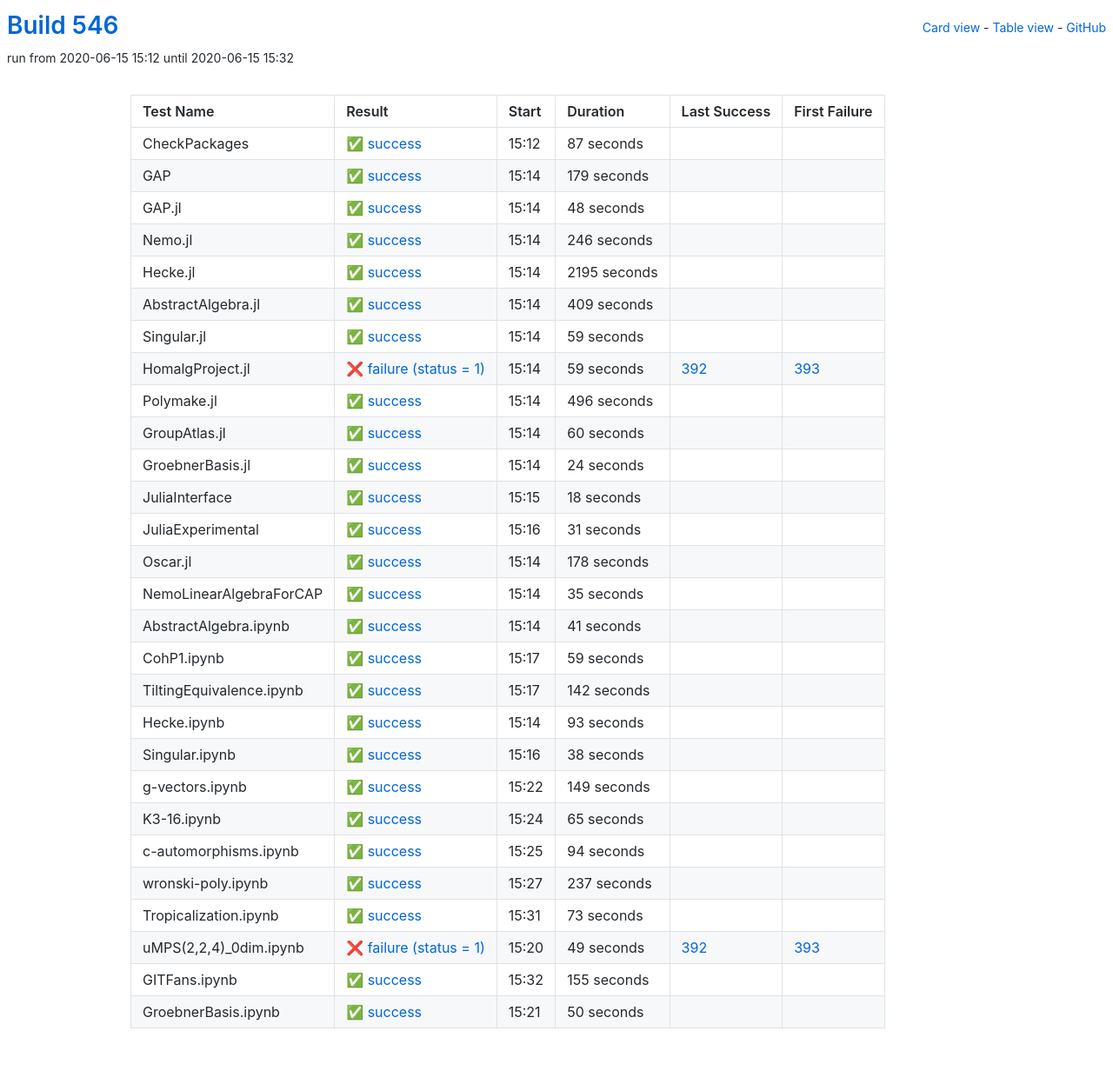
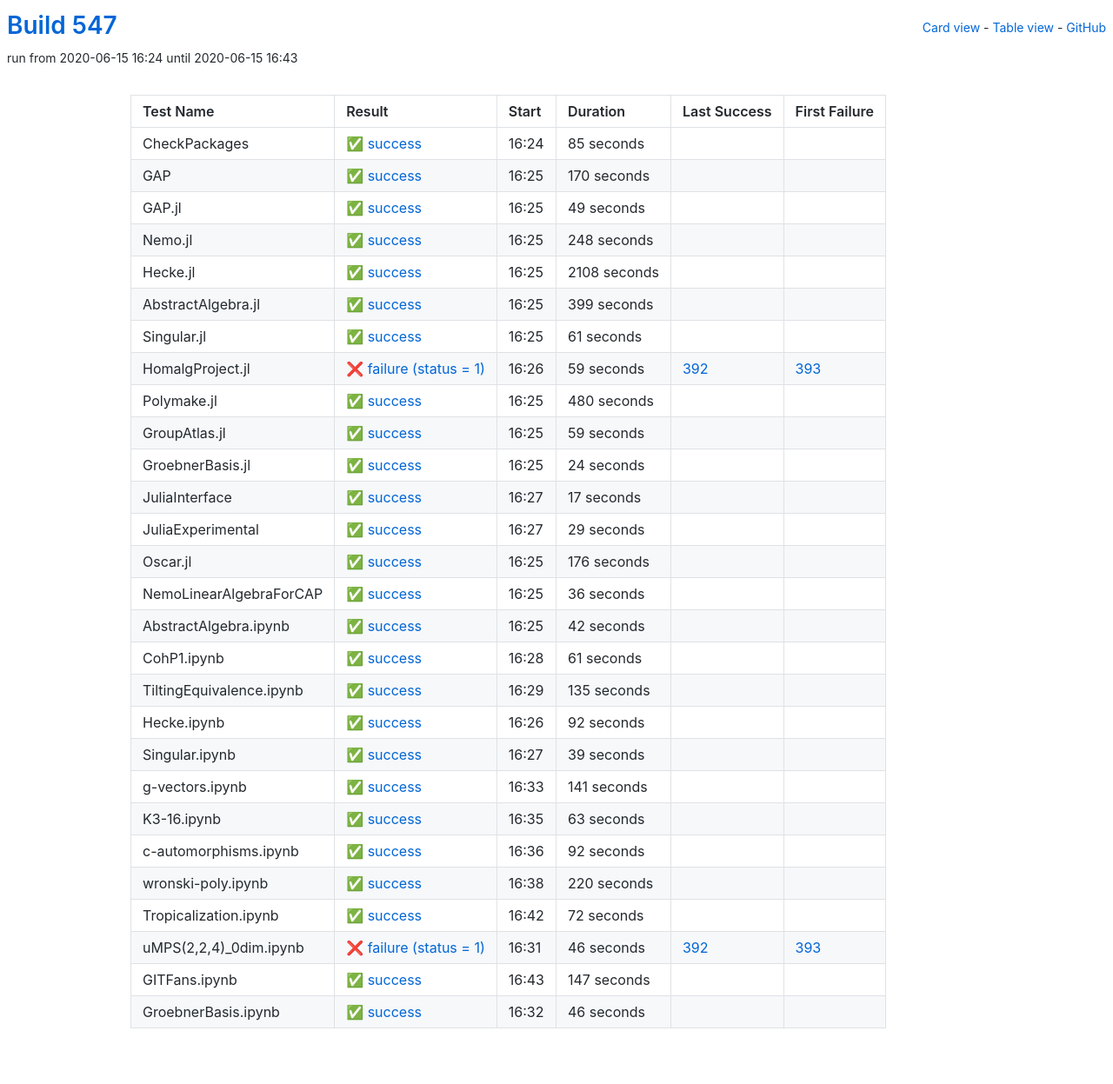
Before and after one commit to oscar-system/oscar-ci-status-1.4, a Jekyll site: the page built from table.html, in a window 1280 px wide. Shown: the whole page at 87% size. Built offline with Jekyll 4.4.1, drawn with Linux system fonts in a browser that asks for light colours.

Commit message:
Build #547

```diff
--- a/_data/ci.yml
+++ b/_data/ci.yml
@@ -1,6 +1,6 @@
 ---
-build: 546
-build_url: https://oscarci.mathematik.uni-kl.de/job/oscar-julia-1.4/546/
+build: 547
+build_url: https://oscarci.mathematik.uni-kl.de/job/oscar-julia-1.4/547/
 job: oscar-julia-1.4
 organization: oscar-system
 repo: oscar-ci-status-1.4
@@ -8,92 +8,92 @@ repourl: https://github.com/oscar-system/oscar-ci-status-1.4
 tests:
 - name: CheckPackages
   id: checkpackages
-  log: https://oscarci.mathematik.uni-kl.de/job/oscar-julia-1.4/546/artifact/logs/build-546/CheckPackages.log
-  start: 2020-06-15 15:12
+  log: https://oscarci.mathematik.uni-kl.de/job/oscar-julia-1.4/547/artifact/logs/build-547/CheckPackages.log
+  start: 2020-06-15 16:24
   success: true
   exitcode: 0
   status: success
-  duration: 87
+  duration: 85
   last_success: false
   last_success_url:
   first_failure: false
   first_failure_url:
 - name: GAP
   id: gap
-  log: https://oscarci.mathematik.uni-kl.de/job/oscar-julia-1.4/546/artifact/logs/build-546/GAP.log
-  start: 2020-06-15 15:14
+  log: https://oscarci.mathematik.uni-kl.de/job/oscar-julia-1.4/547/artifact/logs/build-547/GAP.log
+  start: 2020-06-15 16:25
   success: true
   exitcode: 0
   status: success
-  duration: 179
+  duration: 170
   last_success: false
   last_success_url:
   first_failure: false
   first_failure_url:
 - name: GAP.jl
   id: gap-jl
-  log: https://oscarci.mathematik.uni-kl.de/job/oscar-julia-1.4/546/artifact/logs/build-546/GAP.jl.log
-  start: 2020-06-15 15:14
+  log: https://oscarci.mathematik.uni-kl.de/job/oscar-julia-1.4/547/artifact/logs/build-547/GAP.jl.log
+  start: 2020-06-15 16:25
   success: true
   exitcode: 0
   status: success
-  duration: 48
+  duration: 49
   last_success: false
   last_success_url:
   first_failure: false
   first_failure_url:
 - name: Nemo.jl
   id: nemo-jl
-  log: https://oscarci.mathematik.uni-kl.de/job/oscar-julia-1.4/546/artifact/logs/build-546/Nemo.jl.log
-  start: 2020-06-15 15:14
+  log: https://oscarci.mathematik.uni-kl.de/job/oscar-julia-1.4/547/artifact/logs/build-547/Nemo.jl.log
+  start: 2020-06-15 16:25
   success: true
   exitcode: 0
   status: success
-  duration: 246
+  duration: 248
   last_success: false
   last_success_url:
   first_failure: false
   first_failure_url:
 - name: Hecke.jl
   id: hecke-jl
-  log: https://oscarci.mathematik.uni-kl.de/job/oscar-julia-1.4/546/artifact/logs/build-546/Hecke.jl.log
-  start: 2020-06-15 15:14
+  log: https://oscarci.mathematik.uni-kl.de/job/oscar-julia-1.4/547/artifact/logs/build-547/Hecke.jl.log
+  start: 2020-06-15 16:25
   success: true
   exitcode: 0
   status: success
-  duration: 2195
+  duration: 2108
   last_success: false
   last_success_url:
   first_failure: false
   first_failure_url:
 - name: AbstractAlgebra.jl
   id: abstractalgebra-jl
-  log: https://oscarci.mathematik.uni-kl.de/job/oscar-julia-1.4/546/artifact/logs/build-546/AbstractAlgebra.jl.log
-  start: 2020-06-15 15:14
+  log: https://oscarci.mathematik.uni-kl.de/job/oscar-julia-1.4/547/artifact/logs/build-547/AbstractAlgebra.jl.log
+  start: 2020-06-15 16:25
   success: true
   exitcode: 0
   status: success
-  duration: 409
+  duration: 399
   last_success: false
   last_success_url:
   first_failure: false
   first_failure_url:
 - name: Singular.jl
   id: singular-jl
-  log: https://oscarci.mathematik.uni-kl.de/job/oscar-julia-1.4/546/artifact/logs/build-546/Singular.jl.log
-  start: 2020-06-15 15:14
+  log: https://oscarci.mathematik.uni-kl.de/job/oscar-julia-1.4/547/artifact/logs/build-547/Singular.jl.log
+  start: 2020-06-15 16:25
   success: true
   exitcode: 0
   status: success
-  duration: 59
+  duration: 61
   last_success: false
   last_success_url:
   first_failure: false
   first_failure_url:
 - name: HomalgProject.jl
   id: homalgproject-jl
-  log: https://oscarci.mathematik.uni-kl.de/job/oscar-julia-1.4/546/artifact/logs/build-546/HomalgProject.jl.log
-  start: 2020-06-15 15:14
+  log: https://oscarci.mathematik.uni-kl.de/job/oscar-julia-1.4/547/artifact/logs/build-547/HomalgProject.jl.log
+  start: 2020-06-15 16:26
   success: false
   exitcode: 1
   status: failure
@@ -104,32 +104,32 @@ tests:
   first_failure_url: https://oscarci.mathematik.uni-kl.de/job/oscar-julia-1.4/393/
 - name: Polymake.jl
   id: polymake-jl
-  log: https://oscarci.mathematik.uni-kl.de/job/oscar-julia-1.4/546/artifact/logs/build-546/Polymake.jl.log
-  start: 2020-06-15 15:14
+  log: https://oscarci.mathematik.uni-kl.de/job/oscar-julia-1.4/547/artifact/logs/build-547/Polymake.jl.log
+  start: 2020-06-15 16:25
   success: true
   exitcode: 0
   status: success
-  duration: 496
+  duration: 480
   last_success: false
   last_success_url:
   first_failure: false
   first_failure_url:
 - name: GroupAtlas.jl
   id: groupatlas-jl
-  log: https://oscarci.mathematik.uni-kl.de/job/oscar-julia-1.4/546/artifact/logs/build-546/GroupAtlas.jl.log
-  start: 2020-06-15 15:14
+  log: https://oscarci.mathematik.uni-kl.de/job/oscar-julia-1.4/547/artifact/logs/build-547/GroupAtlas.jl.log
+  start: 2020-06-15 16:25
   success: true
   exitcode: 0
   status: success
-  duration: 60
+  duration: 59
   last_success: false
   last_success_url:
   first_failure: false
   first_failure_url:
 - name: GroebnerBasis.jl
   id: groebnerbasis-jl
-  log: https://oscarci.mathematik.uni-kl.de/job/oscar-julia-1.4/546/artifact/logs/build-546/GroebnerBasis.jl.log
-  start: 2020-06-15 15:14
+  log: https://oscarci.mathematik.uni-kl.de/job/oscar-julia-1.4/547/artifact/logs/build-547/GroebnerBasis.jl.log
+  start: 2020-06-15 16:25
   success: true
   exitcode: 0
   status: success
@@ -140,204 +140,204 @@ tests:
   first_failure_url:
 - name: JuliaInterface
   id: juliainterface
-  log: https://oscarci.mathematik.uni-kl.de/job/oscar-julia-1.4/546/artifact/logs/build-546/JuliaInterface.log
-  start: 2020-06-15 15:15
+  log: https://oscarci.mathematik.uni-kl.de/job/oscar-julia-1.4/547/artifact/logs/build-547/JuliaInterface.log
+  start: 2020-06-15 16:27
   success: true
   exitcode: 0
   status: success
-  duration: 18
+  duration: 17
   last_success: false
   last_success_url:
   first_failure: false
   first_failure_url:
 - name: JuliaExperimental
   id: juliaexperimental
-  log: https://oscarci.mathematik.uni-kl.de/job/oscar-julia-1.4/546/artifact/logs/build-546/JuliaExperimental.log
-  start: 2020-06-15 15:16
+  log: https://oscarci.mathematik.uni-kl.de/job/oscar-julia-1.4/547/artifact/logs/build-547/JuliaExperimental.log
+  start: 2020-06-15 16:27
   success: true
   exitcode: 0
   status: success
-  duration: 31
+  duration: 29
   last_success: false
   last_success_url:
   first_failure: false
   first_failure_url:
 - name: Oscar.jl
   id: oscar-jl
-  log: https://oscarci.mathematik.uni-kl.de/job/oscar-julia-1.4/546/artifact/logs/build-546/Oscar.jl.log
-  start: 2020-06-15 15:14
+  log: https://oscarci.mathematik.uni-kl.de/job/oscar-julia-1.4/547/artifact/logs/build-547/Oscar.jl.log
+  start: 2020-06-15 16:25
   success: true
   exitcode: 0
   status: success
-  duration: 178
+  duration: 176
   last_success: false
   last_success_url:
   first_failure: false
   first_failure_url:
 - name: NemoLinearAlgebraForCAP
   id: nemolinearalgebraforcap
-  log: https://oscarci.mathematik.uni-kl.de/job/oscar-julia-1.4/546/artifact/logs/build-546/NemoLinearAlgebraForCAP.log
-  start: 2020-06-15 15:14
+  log: https://oscarci.mathematik.uni-kl.de/job/oscar-julia-1.4/547/artifact/logs/build-547/NemoLinearAlgebraForCAP.log
+  start: 2020-06-15 16:25
   success: true
   exitcode: 0
   status: success
-  duration: 35
+  duration: 36
   last_success: false
   last_success_url:
   first_failure: false
   first_failure_url:
 - name: AbstractAlgebra.ipynb
   id: abstractalgebra-ipynb
-  log: https://oscarci.mathematik.uni-kl.de/job/oscar-julia-1.4/546/artifact/logs/build-546/AbstractAlgebra.ipynb.log
-  start: 2020-06-15 15:14
+  log: https://oscarci.mathematik.uni-kl.de/job/oscar-julia-1.4/547/artifact/logs/build-547/AbstractAlgebra.ipynb.log
+  start: 2020-06-15 16:25
   success: true
   exitcode: 0
   status: success
-  duration: 41
+  duration: 42
   last_success: false
   last_success_url:
   first_failure: false
   first_failure_url:
 - name: CohP1.ipynb
   id: cohp1-ipynb
-  log: https://oscarci.mathematik.uni-kl.de/job/oscar-julia-1.4/546/artifact/logs/build-546/CohP1.ipynb.log
-  start: 2020-06-15 15:17
+  log: https://oscarci.mathematik.uni-kl.de/job/oscar-julia-1.4/547/artifact/logs/build-547/CohP1.ipynb.log
+  start: 2020-06-15 16:28
   success: true
   exitcode: 0
   status: success
-  duration: 59
+  duration: 61
   last_success: false
   last_success_url:
   first_failure: false
   first_failure_url:
 - name: TiltingEquivalence.ipynb
   id: tiltingequivalence-ipynb
-  log: https://oscarci.mathematik.uni-kl.de/job/oscar-julia-1.4/546/artifact/logs/build-546/TiltingEquivalence.ipynb.log
-  start: 2020-06-15 15:17
+  log: https://oscarci.mathematik.uni-kl.de/job/oscar-julia-1.4/547/artifact/logs/build-547/TiltingEquivalence.ipynb.log
+  start: 2020-06-15 16:29
   success: true
   exitcode: 0
   status: success
-  duration: 142
+  duration: 135
   last_success: false
   last_success_url:
   first_failure: false
   first_failure_url:
 - name: Hecke.ipynb
   id: hecke-ipynb
-  log: https://oscarci.mathematik.uni-kl.de/job/oscar-julia-1.4/546/artifact/logs/build-546/Hecke.ipynb.log
-  start: 2020-06-15 15:14
+  log: https://oscarci.mathematik.uni-kl.de/job/oscar-julia-1.4/547/artifact/logs/build-547/Hecke.ipynb.log
+  start: 2020-06-15 16:26
   success: true
   exitcode: 0
   status: success
-  duration: 93
+  duration: 92
   last_success: false
   last_success_url:
   first_failure: false
   first_failure_url:
 - name: Singular.ipynb
   id: singular-ipynb
-  log: https://oscarci.mathematik.uni-kl.de/job/oscar-julia-1.4/546/artifact/logs/build-546/Singular.ipynb.log
-  start: 2020-06-15 15:16
+  log: https://oscarci.mathematik.uni-kl.de/job/oscar-julia-1.4/547/artifact/logs/build-547/Singular.ipynb.log
+  start: 2020-06-15 16:27
   success: true
   exitcode: 0
   status: success
-  duration: 38
+  duration: 39
   last_success: false
   last_success_url:
   first_failure: false
   first_failure_url:
 - name: g-vectors.ipynb
   id: g-vectors-ipynb
-  log: https://oscarci.mathematik.uni-kl.de/job/oscar-julia-1.4/546/artifact/logs/build-546/g-vectors.ipynb.log
-  start: 2020-06-15 15:22
+  log: https://oscarci.mathematik.uni-kl.de/job/oscar-julia-1.4/547/artifact/logs/build-547/g-vectors.ipynb.log
+  start: 2020-06-15 16:33
   success: true
   exitcode: 0
   status: success
-  duration: 149
+  duration: 141
   last_success: false
   last_success_url:
   first_failure: false
   first_failure_url:
 - name: K3-16.ipynb
   id: k3-16-ipynb
-  log: https://oscarci.mathematik.uni-kl.de/job/oscar-julia-1.4/546/artifact/logs/build-546/K3-16.ipynb.log
-  start: 2020-06-15 15:24
+  log: https://oscarci.mathematik.uni-kl.de/job/oscar-julia-1.4/547/artifact/logs/build-547/K3-16.ipynb.log
+  start: 2020-06-15 16:35
   success: true
   exitcode: 0
   status: success
-  duration: 65
+  duration: 63
   last_success: false
   last_success_url:
   first_failure: false
   first_failure_url:
 - name: c-automorphisms.ipynb
   id: c-automorphisms-ipynb
-  log: https://oscarci.mathematik.uni-kl.de/job/oscar-julia-1.4/546/artifact/logs/build-546/c-automorphisms.ipynb.log
-  start: 2020-06-15 15:25
+  log: https://oscarci.mathematik.uni-kl.de/job/oscar-julia-1.4/547/artifact/logs/build-547/c-automorphisms.ipynb.log
+  start: 2020-06-15 16:36
   success: true
   exitcode: 0
   status: success
-  duration: 94
+  duration: 92
   last_success: false
   last_success_url:
   first_failure: false
   first_failure_url:
 - name: wronski-poly.ipynb
   id: wronski-poly-ipynb
-  log: https://oscarci.mathematik.uni-kl.de/job/oscar-julia-1.4/546/artifact/logs/build-546/wronski-poly.ipynb.log
-  start: 2020-06-15 15:27
+  log: https://oscarci.mathematik.uni-kl.de/job/oscar-julia-1.4/547/artifact/logs/build-547/wronski-poly.ipynb.log
+  start: 2020-06-15 16:38
   success: true
   exitcode: 0
   status: success
-  duration: 237
+  duration: 220
   last_success: false
   last_success_url:
   first_failure: false
   first_failure_url:
 - name: Tropicalization.ipynb
   id: tropicalization-ipynb
-  log: https://oscarci.mathematik.uni-kl.de/job/oscar-julia-1.4/546/artifact/logs/build-546/Tropicalization.ipynb.log
-  start: 2020-06-15 15:31
+  log: https://oscarci.mathematik.uni-kl.de/job/oscar-julia-1.4/547/artifact/logs/build-547/Tropicalization.ipynb.log
+  start: 2020-06-15 16:42
   success: true
   exitcode: 0
   status: success
-  duration: 73
+  duration: 72
   last_success: false
   last_success_url:
   first_failure: false
   first_failure_url:
 - name: uMPS(2,2,4)_0dim.ipynb
   id: umps-2-2-4-0dim-ipynb
-  log: https://oscarci.mathematik.uni-kl.de/job/oscar-julia-1.4/546/artifact/logs/build-546/uMPS-2-2-4-_0dim.ipynb.log
-  start: 2020-06-15 15:20
+  log: https://oscarci.mathematik.uni-kl.de/job/oscar-julia-1.4/547/artifact/logs/build-547/uMPS-2-2-4-_0dim.ipynb.log
+  start: 2020-06-15 16:31
   success: false
   exitcode: 1
   status: failure
-  duration: 49
+  duration: 46
   last_success: 392
   last_success_url: https://oscarci.mathematik.uni-kl.de/job/oscar-julia-1.4/392/
   first_failure: 393
   first_failure_url: https://oscarci.mathematik.uni-kl.de/job/oscar-julia-1.4/393/
 - name: GITFans.ipynb
   id: gitfans-ipynb
-  log: https://oscarci.mathematik.uni-kl.de/job/oscar-julia-1.4/546/artifact/logs/build-546/GITFans.ipynb.log
-  start: 2020-06-15 15:32
+  log: https://oscarci.mathematik.uni-kl.de/job/oscar-julia-1.4/547/artifact/logs/build-547/GITFans.ipynb.log
+  start: 2020-06-15 16:43
   success: true
   exitcode: 0
   status: success
-  duration: 155
+  duration: 147
   last_success: false
   last_success_url:
   first_failure: false
   first_failure_url:
 - name: GroebnerBasis.ipynb
   id: groebnerbasis-ipynb
-  log: https://oscarci.mathematik.uni-kl.de/job/oscar-julia-1.4/546/artifact/logs/build-546/GroebnerBasis.ipynb.log
-  start: 2020-06-15 15:21
+  log: https://oscarci.mathematik.uni-kl.de/job/oscar-julia-1.4/547/artifact/logs/build-547/GroebnerBasis.ipynb.log
+  start: 2020-06-15 16:32
   success: true
   exitcode: 0
   status: success
-  duration: 50
+  duration: 46
   last_success: false
   last_success_url:
   first_failure: false
```
Also changed, not shown: README.md.
